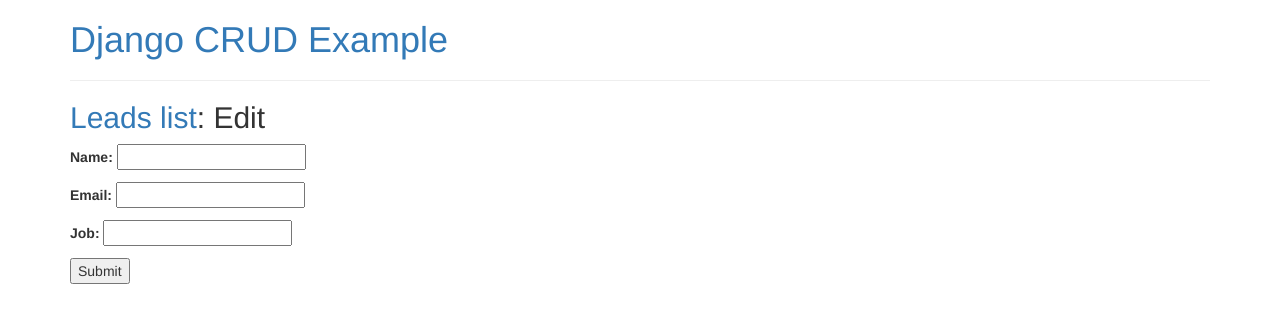
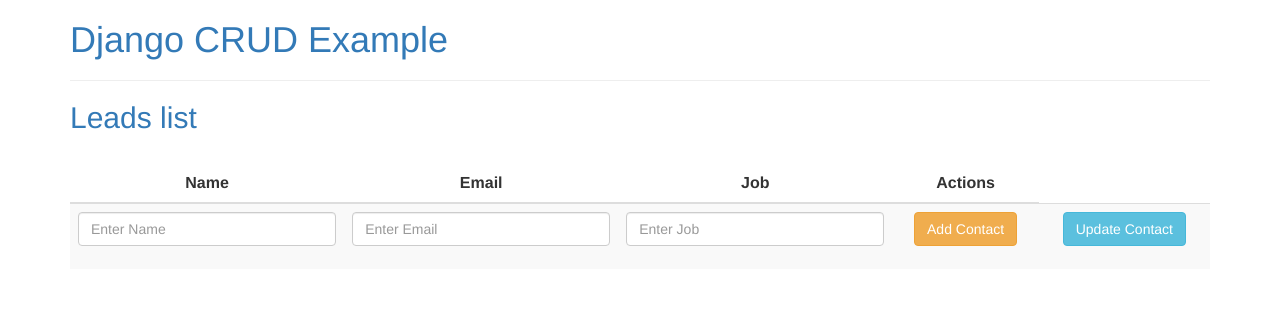
Before and after one commit to AlexandrosJH/Django, a Django app: page /leads/new in a window 1280 px wide. Shown: the top 323 px of the page. Run offline with Django 3.2, Linux system fonts and the light colour scheme; data that the repository does not hold is empty; some libraries are stand-ins or nearby versions.

Commit message:
task complete

```diff
--- a/leads/templates/leads/lead_list.html
+++ b/leads/templates/leads/lead_list.html
@@ -3,11 +3,6 @@
 {% block content %}
 
 <h2><a href="{% url 'leads:lead_list' %}">Leads list</a></h2>
-
-<ul>
-
-</ul>
-
 
   <table class="table table-striped" style="margin-top:30px;">
     <thead>
@@ -20,31 +15,34 @@
     </thead>
     <tbody ng-controller="addcontrolle">
       <tr>
+          <form id="data_form" action="" method ='post'> {% csrf_token %}
             <td>
               <div class="form-group">
-              <input type="text" placeholder="Enter Name" class="form-control" ng-model="contact.name">
+                <input type="text" placeholder="Enter Name" class="form-control" id = "name" name="name">
               </div>
             </td>
             <td>
               <div class="form-group">
-              <input type="text" placeholder="Enter Email" class="form-control" ng-model="contact.email">
+                <input type="text" placeholder="Enter Email" class="form-control" id = 'email' name="email">
               </div>
             </td>
             <td>
               <div class="form-group">
-              <input type="text" placeholder="Enter Job" class="form-control" ng-model="contact.job">
+                <input type="text" placeholder="Enter Job" class="form-control" id='job' name="job">
               </div>
             </td>
             <td>
               <center>
-                <a class="btn btn-warning" href="{% url 'leads:lead_new' %}">Add Contact</a>
+                  <input class="btn btn-warning" type="submit" value="Add Contact" id="add" name = "add" >
               </center>
             </td>
             <td>
               <center>
-                <button class="btn btn-info" ng-click="edit()">Update Contact</button>
+                  <input type="hidden" id="id">
+                  <input class="btn btn-info" type="submit" value="Update Contact" id="edit" name = "edit">
               </center>
             </td>
+          </form>
       </tr>
       {% for lead in object_list %}
         <tr ng-repeat="contact in contactlist">
@@ -53,16 +51,17 @@
             <td style="text-align:center;">{{ lead.job }}</td>
             <td  style="text-align:center;">
             <center>
-                <a class = "btn btn-danger" href="{% url 'leads:lead_edit' lead.id %}">edit</a>
+                <button class = "btn btn-danger" onclick="select_lead('{{ lead.name }}','{{ lead.email }}','{{ lead.job }}', '{{ lead.id }}')">Edit</button>
             </center>
             </td>
             <td  style="text-align:center;">
             <center>
-                <a class="btn btn-success" href="{% url 'leads:lead_delete' lead.id %}">delete</a>
+                <a class="btn btn-success" href="{% url 'leads:lead_delete' lead.id %}">Delete</a>
             </center>
             </td>
         </tr>
       {% endfor %}
     </tbody>
   </table>
+
 {% endblock %}
--- a/leads/urls.py
+++ b/leads/urls.py
@@ -5,8 +5,8 @@
 app_name = 'leads'
 
 urlpatterns = [
-  path('', views.LeadList.as_view(), name='lead_list'),
+  path('', views.LeadCreate.as_view(), name='lead_list'),
   path('new', views.LeadCreate.as_view(), name='lead_new'),
-  path('edit/<int:pk>', views.LeadUpdate.as_view(), name='lead_edit'),
-  path('delete/<int:pk>', views.LeadDelete.as_view(), name='lead_delete'),
+  path('edit/<int:pk>/', views.LeadUpdate.as_view(), name='lead_edit'),
+  path('delete/<int:pk>/', views.LeadDelete.as_view(), name='lead_delete'),
 ]
--- a/leads/views.py
+++ b/leads/views.py
@@ -12,15 +12,30 @@
 
 class LeadCreate(CreateView):
     model = Lead
+    template_name = "leads/lead_list.html"
     fields = ['name', 'email', 'job']
-    success_url = reverse_lazy('leads:lead_list')
+
+    def get_success_url(self):
+        return reverse_lazy('leads:lead_list')
+
+    def get_context_data(self, **kwargs):
+        kwargs['object_list'] = Lead.objects.all()
+        return super(LeadCreate, self).get_context_data(**kwargs)
 
 class LeadUpdate(UpdateView):
     model = Lead
+    template_name = "leads/lead_list.html"
     fields = ['name', 'email', 'job']
-    success_url = reverse_lazy('leads:lead_list')
+
+    def get_success_url(self):
+        return reverse_lazy('leads:lead_list')
+
 
 class LeadDelete(DeleteView):
     model = Lead
-    fields = ['name', 'email', 'job']
-    success_url = reverse_lazy('leads:lead_list')
+
+    def get_success_url(self):
+        return reverse_lazy('leads:lead_list')
+
+    def get(self, *args, **kwargs):
+        return self.delete(*args, **kwargs)
--- a/theme/templates/base.html
+++ b/theme/templates/base.html
@@ -1,4 +1,3 @@
-<!DOCTYPE html>
 <html>
 
 <head>
@@ -24,7 +23,23 @@
     <script  type="text/javascript" src="https://ajax.googleapis.com/ajax/libs/angularjs/1.6.2/angular.js"></script>
     <script type="text/javascript" src="https://code.jquery.com/jquery-3.1.1.js"></script>
     <script type="text/javascript" src="https://maxcdn.bootstrapcdn.com/bootstrap/3.3.7/js/bootstrap.min.js"></script>
-    <script type="text/javascript" src="controllers/main.controller.js"></script>
+
+    <script>
+
+        function select_lead(name, email, job, id){
+          $('#name').val(name);
+          $('#email').val(email);
+          $('#job').val(job);
+          $('#id').val(id);
+        }
+
+        $("#edit").click(function(){
+          str="/leads/edit/"+$("#id").val()+"/";
+          $("#data_form").attr("action",str).submit();
+
+        });
+
+      </script>
   </body>
 
   </html>
```
Lines whose indentation alone changed are shown as unchanged.
